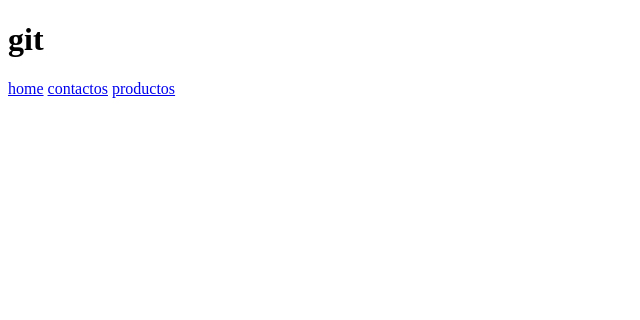
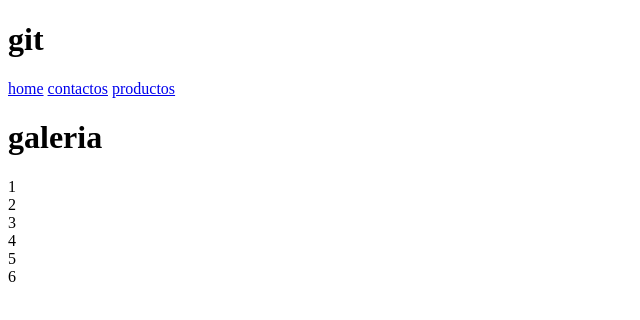
Before and after one commit to eduwalhart/uso-de-git-y-github, a plain HTML site: page secciones/galeria.html in a window 1280 px wide. Shown: the whole page, without its empty margins (0-640 px from the left). Drawn offline with Linux system fonts and the light colour scheme.

Commit message:
se agregan nuevas carpetas imagenes y transformaciones en galeria

```diff
--- a/secciones/galeria.html
+++ b/secciones/galeria.html
@@ -4,7 +4,7 @@
     <meta charset="UTF-8">
     <meta http-equiv="X-UA-Compatible" content="IE=edge">
     <meta name="viewport" content="width=device-width, initial-scale=1.0">
-    <link rel="stylesheet" href="../estilos.css/css">
+<link rel="stylesheet" href="../estilos.css/css">
     <title>Document</title>
 </head>
 <body>
@@ -16,6 +16,17 @@
                  <a href="./productos.html">productos</a>
         </nav>
     </header>
+    <main><h1 class="h1">galeria</h1>
+        <section class="galeria">
+            <div class="item item1">1</div>
+            <div class="item item2">2</div>
+            <div class="item item3">3</div>
+            <div class="item item4">4</div>
+            <div class="item item5">5</div>
+            <div class="item item6">6</div>
+
+          </section>
+    </main>
 
 </body>
 </html>
```
Also changed, not shown: index.html (+4 -4 lines), estilos.css/img/images (1).jfif (added), estilos.css/img/images (2).jfif (added), estilos.css/img/images (3).jfif (added), estilos.css/img/images (4).jfif (added), estilos.css/img/images (5).jfif (added), estilos.css/img/images (6).jfif (added), estilos.css/img/images.jfif (added), 1 other file.
